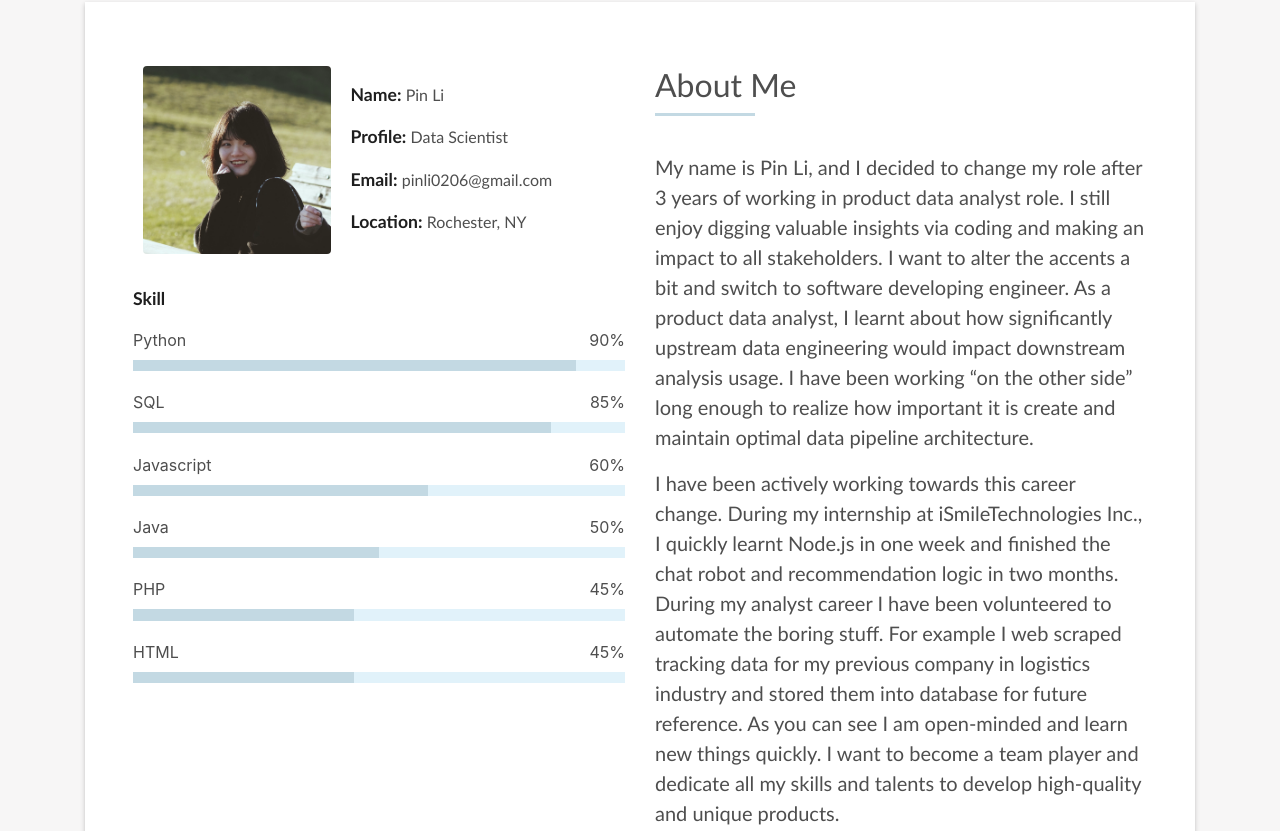
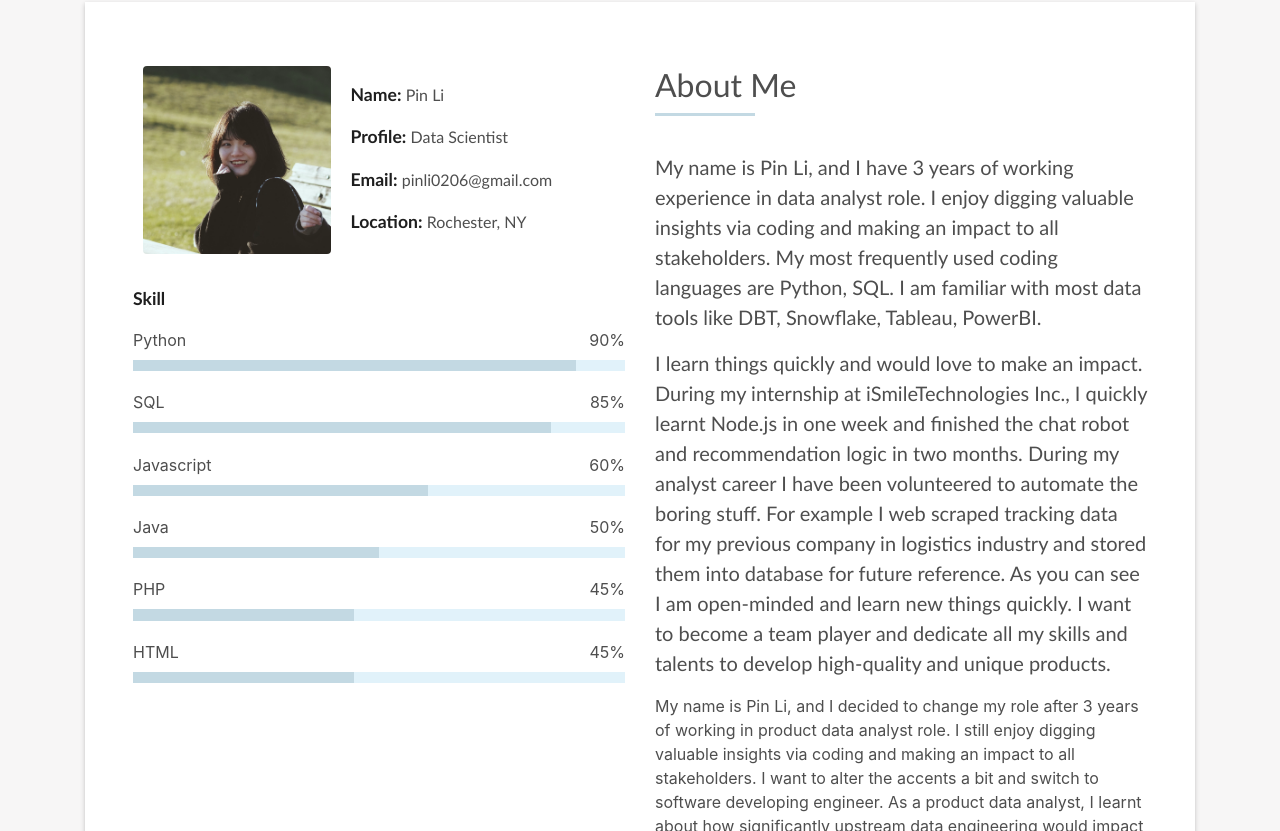
Before and after one commit to Pin-Li/Pin-Li.github.io, a plain HTML site: page index.html in a window 1280 px wide. Shown: the part 862-1693 px from the top of the page. Drawn offline with Linux system fonts and the light colour scheme; files whose address does not match are found by name.

Commit message:
Update index.html

```diff
--- a/index.html
+++ b/index.html
@@ -155,6 +155,24 @@
                     </h5>
                   </div>
                   <p class="lead" >
+                    My name is Pin Li, and I have 3 years of working experience in data analyst role.
+                     I enjoy digging valuable insights via coding and making an impact to all stakeholders.
+                     My most frequently used coding languages are Python, SQL.
+                    I am familiar with most data tools like DBT, Snowflake, Tableau, PowerBI.
+                  </p>
+                   <p class="lead" >
+                    I learn things quickly and would love to make an impact. During my internship at iSmileTechnologies Inc.,
+                    I quickly learnt Node.js in one week and finished the chat robot and recommendation logic in two months.
+                    During my analyst career I have been volunteered to automate the boring stuff.
+                    For example I web scraped tracking data for my previous company in logistics industry
+                    and stored them into database for future reference.
+                    As you can see I am open-minded and learn new things quickly.
+                     I want to become a team player and dedicate all my skills and talents to develop high-quality and unique products.
+                  </p>
+
+
+                   <! --
+                  <p class="lead" >
                     My name is Pin Li, and I decided to change my role after 3 years of working in product data analyst role. I still enjoy digging valuable insights via coding and making an impact to all stakeholders. I want to alter the accents a bit and switch to software developing engineer. As a product data analyst, I learnt about how significantly upstream data engineering would impact downstream analysis usage. I have been working “on the other side” long enough to realize how important it is create and maintain optimal data pipeline architecture.
                   </p>
                   <p class="lead" >
@@ -166,6 +184,7 @@
                     As you can see I am open-minded and learn new things quickly.
                      I want to become a team player and dedicate all my skills and talents to develop high-quality and unique products.
                   </p>
+                  -->
 
                 </div>
               </div>
```
